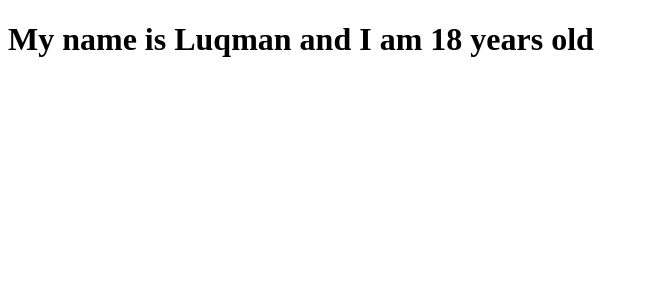
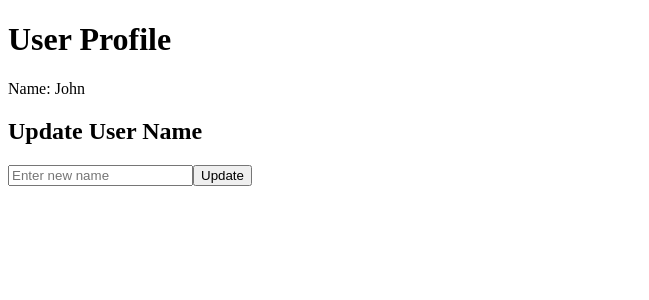
Before and after one commit to ForeverPlat/learning-react, a React (Vite) app: page / in a window 1280 px wide. Shown: the top 300 px of the page, without its empty margins (0-649 px from the left). Built offline with nearby package versions, Linux system fonts and the light colour scheme.

Commit message:
useContext practice

```diff
--- a/src/App.jsx
+++ b/src/App.jsx
@@ -1,27 +1,15 @@
 import React from 'react'
-import { createContext } from 'react'
-import ComponentA from './components/ComponentA'
-import ComponentB from './components/ComponentB'
-import ComponentC from './components/ComponentC'
-
-export const Data = createContext();
-export const Data1 = createContext();
+import UserProfile from './components/UserProfile';
+import UpdateUser from './components/UpdateUser';
+import { UserProvider } from './UserContext';
 
 const App = () => {
 
-  const name = 'Luqman';
-  const age = 18;
-
   return (
-    <div>
-
-      <Data.Provider value={name}>
-        <Data1.Provider value={age}>
-          <ComponentA />
-        </Data1.Provider>
-      </Data.Provider>
-
-    </div>
+    <UserProvider>
+      <UserProfile />
+      <UpdateUser />
+    </UserProvider>
   )
 }
 
--- /dev/null
+++ b/src/UserContext.jsx
@@ -0,0 +1,19 @@
+import { createContext, useState } from "react";
+
+const UserContext = createContext();
+
+const UserProvider = ({children}) => {
+    const [user, setUser] = useState({"name": "John"});
+
+    const updateUser = (newName)  => {
+        setUser({ "name": newName });
+    }
+
+    return (
+        <UserContext.Provider value={{ user, updateUser }}>
+            {children}
+        </UserContext.Provider>
+    );
+}
+
+export { UserContext, UserProvider }
--- a/src/components/ComponentA.jsx
+++ /dev/null
@@ -1,12 +0,0 @@
-import React from 'react'
-import ComponentB from './ComponentB'
-
-const ComponentA = () => {
-  return (
-    <div>
-        <ComponentB />
-    </div>
-  )
-}
-
-export default ComponentA
--- a/src/components/ComponentB.jsx
+++ /dev/null
@@ -1,12 +0,0 @@
-import React from 'react'
-import ComponentC from './ComponentC'
-
-const ComponentB = () => {
-  return (
-    <div>
-      <ComponentC />
-    </div>
-  )
-}
-
-export default ComponentB
--- a/src/components/ComponentC.jsx
+++ /dev/null
@@ -1,15 +0,0 @@
-import React from 'react'
-import { useContext } from 'react'
-import { Data, Data1 } from '../App'
-
-
-const ComponentC = () => {
-    const userName = useContext(Data)
-    const age = useContext(Data1);
-
-  return (
-    <h1>My name is {userName} and I am {age} years old</h1>
-  )
-}
-
-export default ComponentC
--- /dev/null
+++ b/src/components/UpdateUser.jsx
@@ -0,0 +1,31 @@
+import { useContext, useState } from "react";
+import { UserContext } from "../UserContext";
+
+import React from 'react'
+
+const UpdateUser = () => {
+    const {updateUser} = useContext(UserContext);
+    const [newName, setNewName] = useState('');
+
+    const handleSubmit = e => {
+        e.preventDefault();
+
+        if (newName.trim()) {
+            updateUser(newName);
+            setNewName("");
+        }
+    }
+
+  return (
+    <div>
+        <h2>Update User Name</h2>
+        <form onSubmit={handleSubmit}>
+            <input type="text" value={newName} onChange={e => setNewName(e.target.value)} placeholder="Enter new name" />
+
+            <button type="submit">Update</button>
+        </form>
+    </div>
+  )
+}
+
+export default UpdateUser
--- /dev/null
+++ b/src/components/UserProfile.jsx
@@ -0,0 +1,16 @@
+import { useContext } from "react";
+import { UserContext } from "../UserContext";
+
+import React from 'react'
+
+const UserProfile = () => {
+    const {user} = useContext(UserContext);
+  return (
+    <div>
+        <h1>User Profile</h1>
+        <p>Name: {user.name}</p>
+    </div>
+  )
+}
+
+export default UserProfile
```
